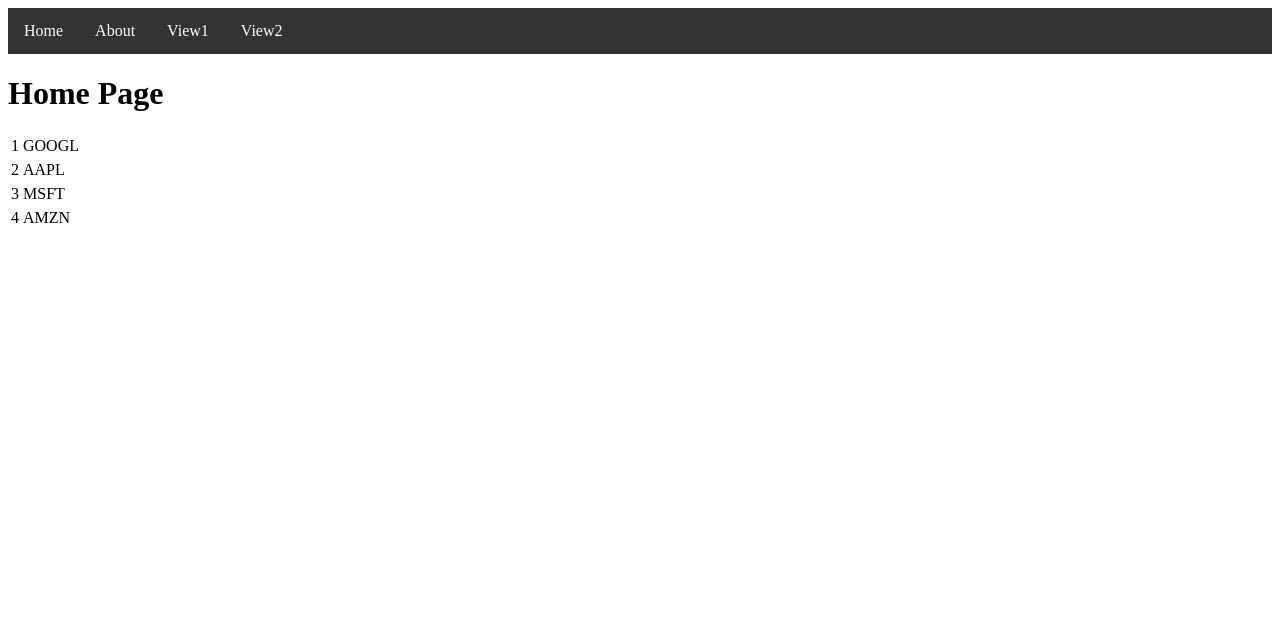
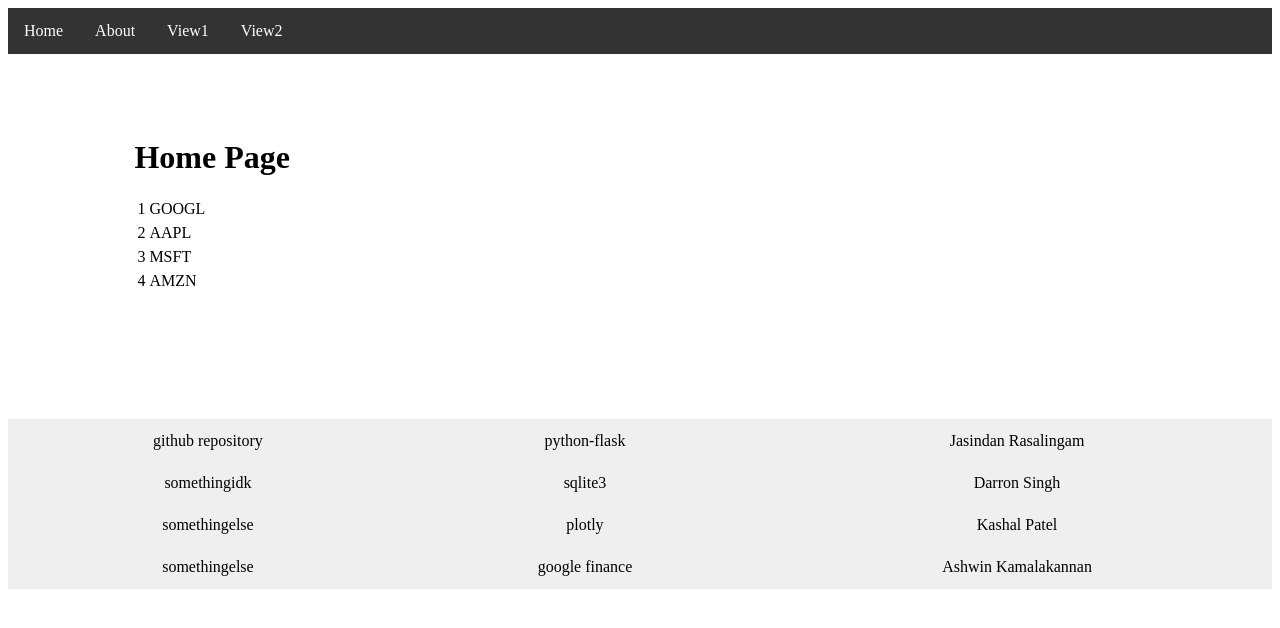
Before and after one commit to AshwinK97/Stock-View, a Flask app: page / in a window 1280 px wide. Shown: the top 628 px of the page. Run offline with Flask 3, Linux system fonts and the light colour scheme; data comes from the database, SQL or seed files in the repository.

Commit message:
added footer and some styles

```diff
--- a/app.py
+++ b/app.py
@@ -1,4 +1,4 @@
-from flask import Flask, render_template, flash, redirect, url_for, session, logging
+from flask import Flask, render_template, url_for
 from flaskext.mysql import MySQL
 import sqlite3 as sql
 
--- /dev/null
+++ b/static/styles/footer.css
@@ -0,0 +1,31 @@
+footer {
+	position: relative;
+	right: 0;
+	bottom: 0;
+	left: 0;
+	margin-top: 10%;
+	background-color: #efefef;
+	text-align: center;
+}
+
+.footer-table {
+	width: 100%;
+}
+
+.footer-item {}
+
+.footer-link {
+    display: block;
+    color: black;
+    text-align: center;
+    padding: 10px 16px;
+    text-decoration: none;
+}
+
+.footer-link:hover:not(.active) {
+    text-decoration: underline;
+}
+
+.active {
+	background-color:#4CAF50;
+}
--- /dev/null
+++ b/static/styles/layout.css
@@ -0,0 +1,5 @@
+#wrapper {
+	padding-left: 10%;
+	padding-right: 10%;
+	padding-top: 5%;
+}
--- a/static/styles/nav.css
+++ b/static/styles/nav.css
@@ -1,4 +1,4 @@
-ul {
+#nav {
     list-style-type: none;
     margin: 0;
     padding: 0;
@@ -6,11 +6,11 @@ ul {
     background-color: #333;
 }
 
-li {
+.nav-item {
     float: left;
 }
 
-li a {
+.nav-link {
     display: block;
     color: white;
     text-align: center;
@@ -18,7 +18,7 @@ li a {
     text-decoration: none;
 }
 
-a:hover:not(.active) {
+.nav-link:hover:not(.active) {
     background-color: #111;
 }
 
--- a/templates/homepage.html
+++ b/templates/homepage.html
@@ -11,4 +11,5 @@
 		</tr>
 	</table>
 	{% endfor %}
+
 {% endblock %}
--- /dev/null
+++ b/templates/includes/_footer.html
@@ -0,0 +1,24 @@
+<footer>
+	<table class="footer-table">
+		<tr>
+			<td><a class="footer-link" href="https://github.com/AshwinK97/SOFE3700-FinalProject">github repository</a></td>
+			<td><a class="footer-link" href="#">python-flask</a></td>
+			<td><a class="footer-link" href="#">Jasindan Rasalingam</td>
+		</tr>
+		<tr>
+			<td><a class="footer-link" href="#">somethingidk</a></td>
+			<td><a class="footer-link" href="#">sqlite3</td>
+			<td><a class="footer-link" href="#">Darron Singh</td>
+		</tr>
+		<tr>
+			<td><a class="footer-link" href="#">somethingelse</a></td>
+			<td><a class="footer-link" href="#">plotly</td>
+			<td><a class="footer-link" href="#">Kashal Patel</td>
+		</tr>
+		<tr>
+			<td><a class="footer-link" href="#">somethingelse</a></td>
+			<td><a class="footer-link" href="#">google finance</td>
+			<td><a class="footer-link" href="#">Ashwin Kamalakannan</td>
+		</tr>
+	</table>
+</footer>
--- a/templates/includes/_nav.html
+++ b/templates/includes/_nav.html
@@ -1,8 +1,8 @@
 <nav>
-	<ul>
-		<li><a href="{{ url_for('home') }}">Home</a></li>
-		<li><a href="{{ url_for('about') }}">About</a></li>
-		<li><a href="#">View1</a></li>
-		<li><a href="#">View2</a></li>
+	<ul id="nav">
+		<li class="nav-item"><a class="nav-link" href="{{ url_for('home') }}">Home</a></li>
+		<li class="nav-item"><a class="nav-link" href="{{ url_for('about') }}">About</a></li>
+		<li class="nav-item"><a class="nav-link" href="#">View1</a></li>
+		<li class="nav-item"><a class="nav-link" href="#">View2</a></li>
 	</ul>
 </nav>
--- a/templates/layout.html
+++ b/templates/layout.html
@@ -3,9 +3,14 @@
 <head>
 	<title>Flask App</title>
 	<link rel="stylesheet" href="{{ url_for('static', filename='styles/nav.css') }}">
+	<link rel="stylesheet" href="{{ url_for('static', filename='styles/layout.css') }}">
+	<link rel="stylesheet" href="{{ url_for('static', filename='styles/footer.css') }}">
 </head>
 <body>
 	{% include 'includes/_nav.html' %}
-	{% block body %}{% endblock %}
+	<div id="wrapper">
+		{% block body %}{% endblock %}
+	</div>
+	{% include 'includes/_footer.html' %}
 </body>
 </html>
```
Also changed, not shown: static/styles/404.css (added, +10 -0 lines), templates/404.html (+4 -8 lines).
